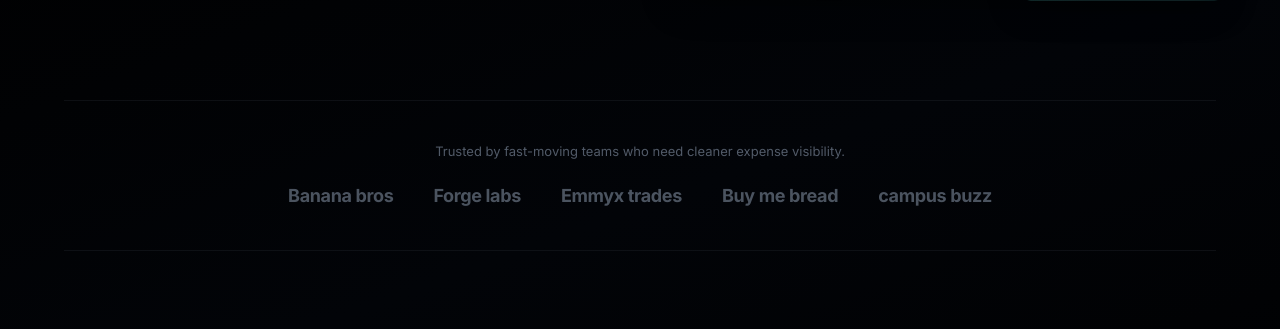
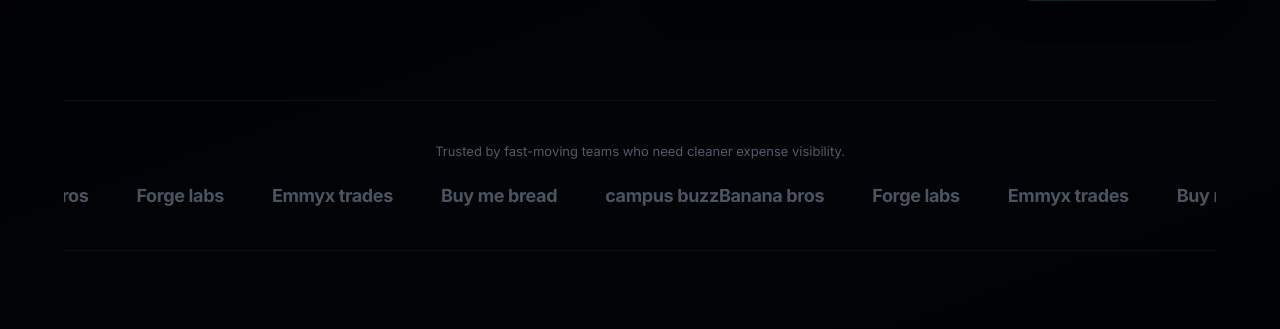
Before and after one commit to DeveloperGru141/expense_tracker, a Python web app: template templates/index.html in a window 1280 px wide. Shown: the part 992-1321 px from the top of the page. Run offline with Jinja, Linux system fonts and the light colour scheme; the template is opened without the code that fills it, so the values that code supplies are empty.

Commit message:
Add infinite horizontal scroll to logo strip

```diff
--- a/static/css/landing.css
+++ b/static/css/landing.css
@@ -338,11 +338,16 @@
     margin: 0 0 20px;
 }
 
+.logo-track {
+    overflow: hidden;
+    display: flex;
+}
+
 .logo-grid {
     display: flex;
-    justify-content: center;
-    gap: 40px;
-    flex-wrap: wrap;
+    gap: 48px;
+    flex-shrink: 0;
+    animation: logoScroll 30s linear infinite;
 }
 
 .logo-grid span {
@@ -351,6 +356,16 @@
     color: var(--text-secondary);
     letter-spacing: -0.02em;
     opacity: 0.5;
+    white-space: nowrap;
+}
+
+@keyframes logoScroll {
+    from {
+        transform: translateX(0);
+    }
+    to {
+        transform: translateX(-50%);
+    }
 }
 
 .features-grid {
--- a/templates/index.html
+++ b/templates/index.html
@@ -106,12 +106,21 @@
             <!-- Logo strip / social proof -->
             <section class="logo-strip" id="proof">
                 <p>Trusted by fast-moving teams who need cleaner expense visibility.</p>
+                <div class="logo-track">
                     <div class="logo-grid">
                         <span>Banana bros</span>
                         <span>Forge labs</span>
                         <span>Emmyx trades</span>
                         <span>Buy me bread</span>
                         <span>campus buzz</span>
+                    </div>
+                    <div class="logo-grid">
+                        <span>Banana bros</span>
+                        <span>Forge labs</span>
+                        <span>Emmyx trades</span>
+                        <span>Buy me bread</span>
+                        <span>campus buzz</span>
+                    </div>
                 </div>
             </section>
 
```
Lines whose indentation alone changed are shown as unchanged.
